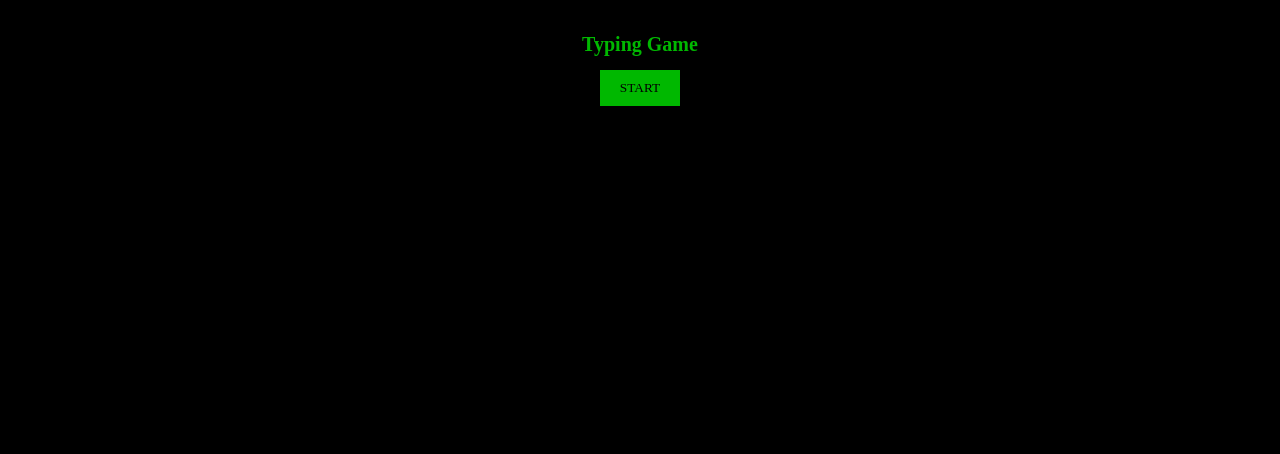
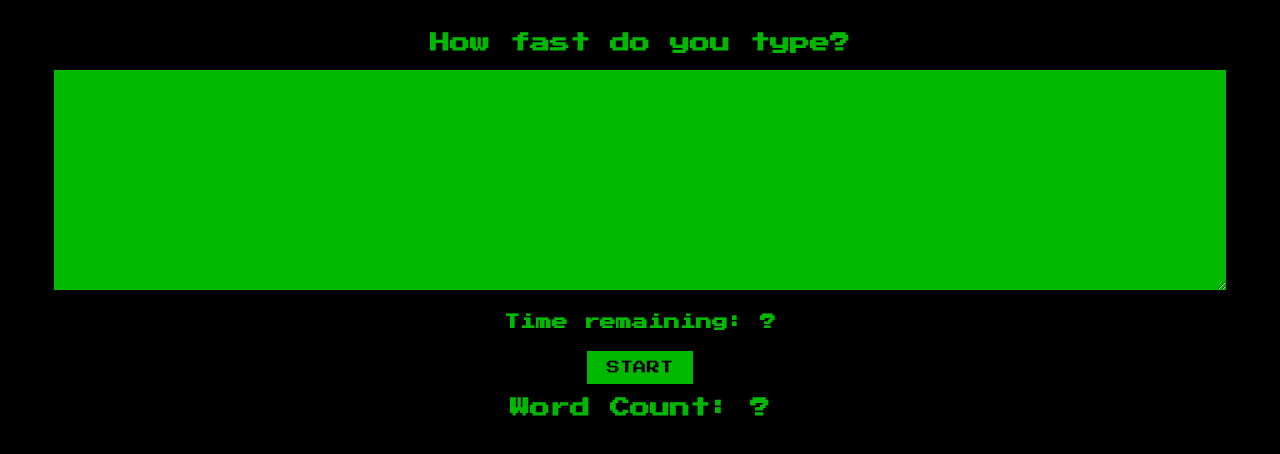
Before and after one commit to jsalinasf/learnReact, a React (Create React App) app in the folder scrimbaReactPro/05-hooks/projecthooks1/: page / in a window 1280 px wide. Shown: the top 454 px of the page. Built offline with nearby package versions, Linux system fonts and the light colour scheme.

Commit message:
Scrimba React PRO - Typing Game - Markup completed

```diff
--- a/scrimbaReactPro/05-hooks/projecthooks1/public/index.html
+++ b/scrimbaReactPro/05-hooks/projecthooks1/public/index.html
@@ -24,6 +24,10 @@
       work correctly both with client-side routing and a non-root public URL.
       Learn how to configure a non-root public URL by running `npm run build`.
     -->
+    <link
+      href="https://fonts.googleapis.com/css?family=Press+Start+2P&display=swap"
+      rel="stylesheet"
+    />
     <title>React App</title>
   </head>
   <body>
--- a/scrimbaReactPro/05-hooks/projecthooks1/src/App.js
+++ b/scrimbaReactPro/05-hooks/projecthooks1/src/App.js
@@ -3,8 +3,11 @@
 function App() {
   return (
     <div>
-      <h1>Typing Game</h1>
+      <h1>How fast do you type?</h1>
+      <textarea />
+      <h4>Time remaining: ?</h4>
       <button>Start</button>
+      <h1>Word Count: ?</h1>
     </div>
   );
 }
```
